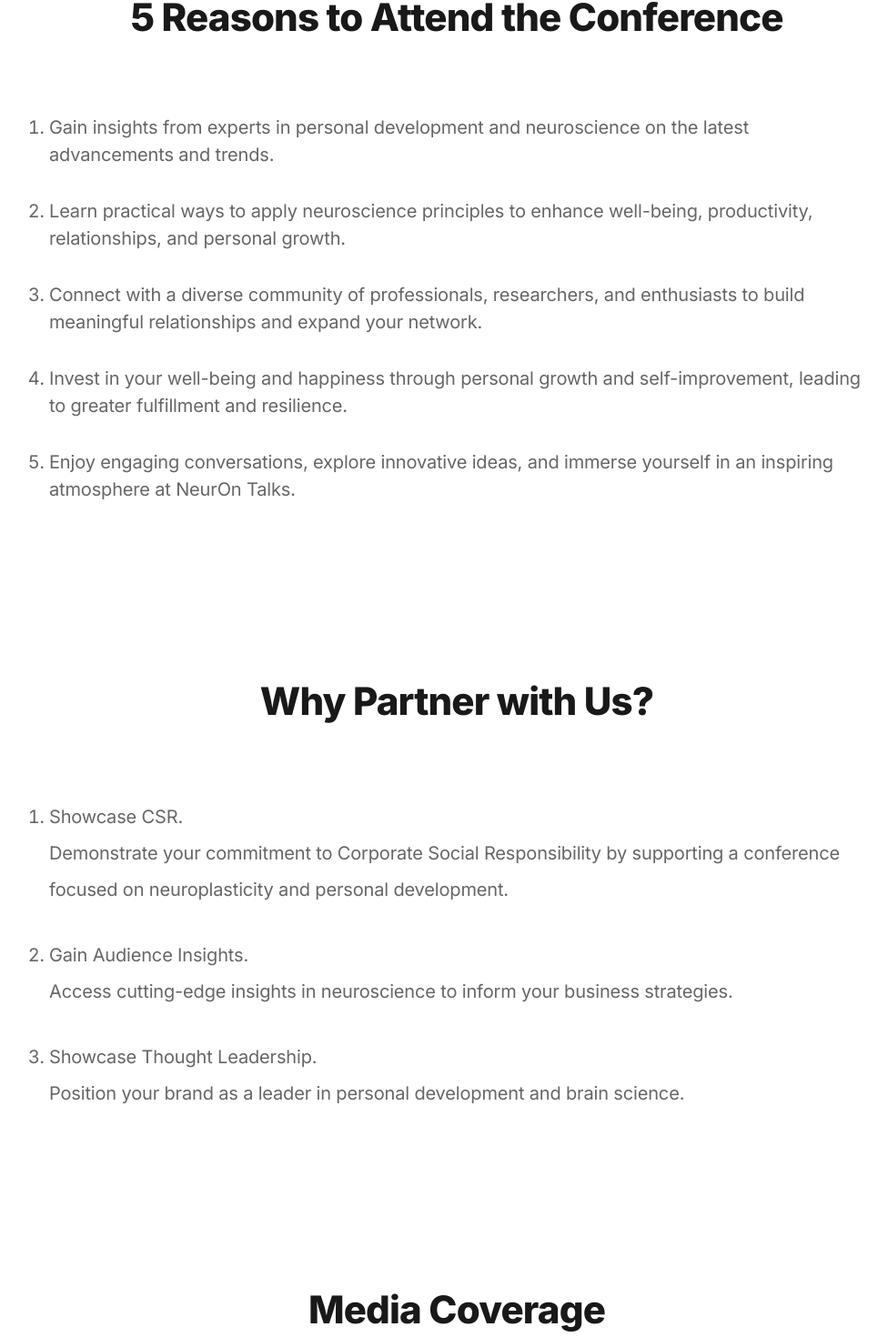
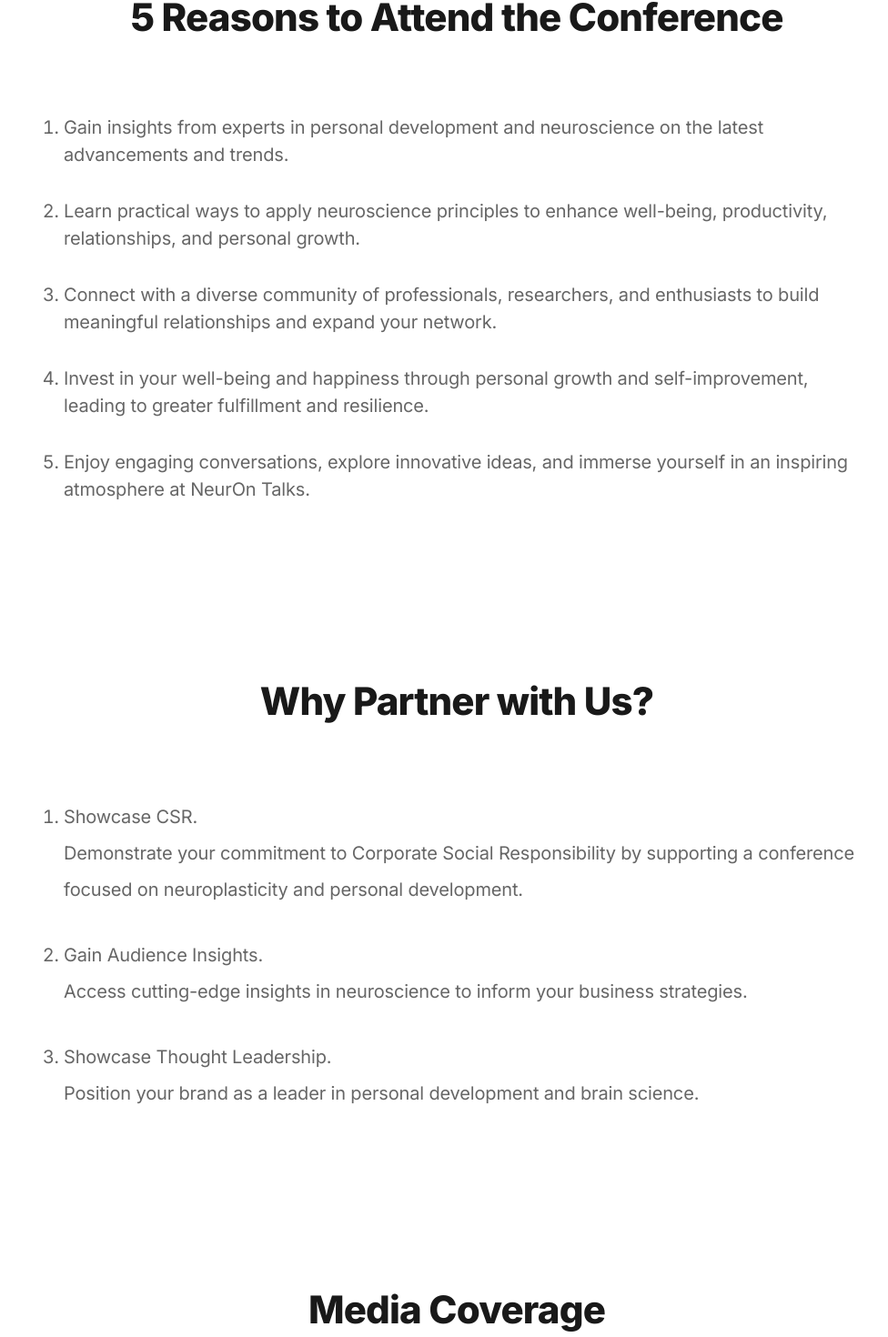
Before and after one commit to Aram9622/tatev-project, a Next.js app: page / in a window 1280 px wide. Shown: the part 3596-5066 px from the top of the page at 91% size, without its empty margins (138-1114 px from the left). Built offline with nearby package versions, Linux system fonts and the light colour scheme.

Commit message:
fix texts add padding

```diff
--- a/components/about.tsx
+++ b/components/about.tsx
@@ -35,7 +35,7 @@ export default function About() {
           </div>
 
           {/* Items */}
-          <div className="max-w-sm md:max-w-4xl mx-auto grid">
+          <div className="max-w-sm md:max-w-4xl mx-auto grid pl-4">
             <ol start={1} style={{ listStyleType: 'decimal' }}>
               <li className="text-xl text-gray-600 mb-8">Gain insights from experts in personal development and neuroscience on the latest advancements and trends.</li>
               <li className="text-xl text-gray-600 mb-8">Learn practical ways to apply neuroscience principles to enhance well-being, productivity, relationships, and personal growth.</li>
@@ -56,7 +56,7 @@ export default function About() {
           </div>
 
           {/* Items */}
-          <div className="max-w-sm md:max-w-4xl mx-auto grid flex justify-center flex-col">
+          <div className="max-w-sm md:max-w-4xl mx-auto grid flex justify-center flex-col pl-4">
             <ol start={1} style={{ listStyleType: 'decimal' }}>
               <li className="text-xl text-gray-600 mb-8" style={{ lineHeight: 2 }}>
                 <p>Showcase CSR.</p>
@@ -122,7 +122,7 @@ export default function About() {
           </div>
 
           {/* Items */}
-          <div className="max-w-sm md:max-w-4xl mx-auto grid flex justify-center flex-col">
+          <div className="max-w-sm md:max-w-4xl mx-auto grid flex justify-center flex-col pl-4">
             <ol start={1} style={{ listStyleType: 'decimal' }}>
               <li className="text-xl text-gray-600 mb-8" style={{ lineHeight: 2 }}>
                 <p>Targeted Audience</p>
```
